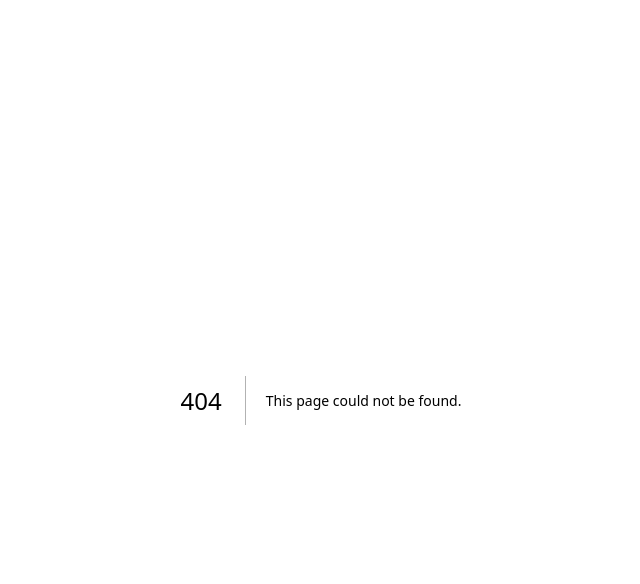
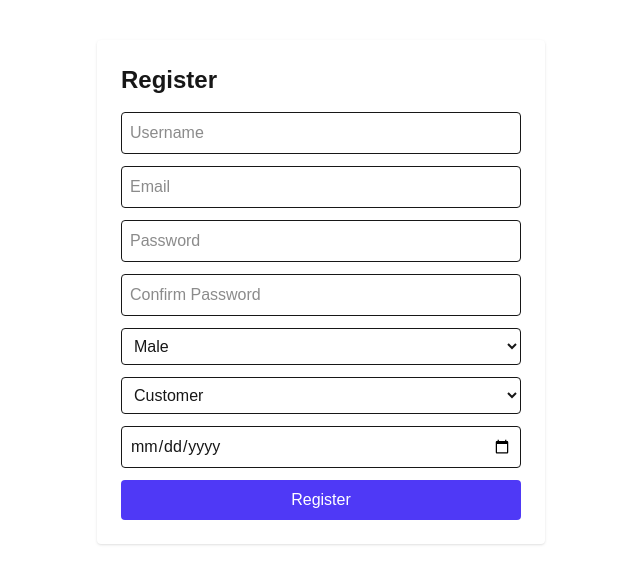
Before and after one commit to pinkfloyed/CartFusion-Online-Shopping-Platform, a Next.js app: page /auth/register in a window 1280 px wide. Before the commit this address had no page. Shown: the top 584 px of the page, without its empty margins (319-959 px from the left). Built offline with nearby package versions, Linux system fonts and the light colour scheme.

Commit message:
feat(auth) : Add RegisterPage with registration form
- Handle username, email, password, gender, role, and DOB

- Validate required fields and password confirmation

- Submit to /api/auth/register and redirect on success

```diff
--- /dev/null
+++ b/src/app/auth/register/page.tsx
@@ -0,0 +1,109 @@
+'use client'
+
+import { useState } from 'react'
+
+export default function RegisterPage() {
+  const [username, setUsername] = useState('')
+  const [email, setEmail] = useState('')
+  const [password, setPassword] = useState('')
+  const [confirmPassword, setConfirmPassword] = useState('')
+  const [gender, setGender] = useState('male')
+  const [role, setRole] = useState('customer')
+  const [dob, setDob] = useState('')
+
+  const onSubmit = async (e: any) => {
+    e.preventDefault()
+
+    // simple validation
+    if (!username || !email || !password || !confirmPassword || !dob) {
+      alert('Please fill all fields')
+      return
+    }
+
+    if (password !== confirmPassword) {
+      alert('Passwords do not match')
+      return
+    }
+
+    const res = await fetch('/api/auth/register', {
+      method: 'POST',
+      headers: { 'Content-Type': 'application/json' },
+      body: JSON.stringify({
+        name: username,
+        email,
+        password,
+        gender,
+        role,
+        dob,
+      }),
+    })
+
+    const data = await res.json()
+    if (data.ok) window.location.href = '/login'
+    else alert(data.error || 'Registration failed')
+  }
+
+  return (
+    <div className="max-w-md mx-auto bg-white p-6 rounded shadow mt-10">
+      <h2 className="text-2xl font-bold mb-4">Register</h2>
+      <form onSubmit={onSubmit} className="space-y-3">
+        <input
+          type="text"
+          value={username}
+          onChange={e => setUsername(e.target.value)}
+          placeholder="Username"
+          className="w-full p-2 border rounded"
+        />
+        <input
+          type="email"
+          value={email}
+          onChange={e => setEmail(e.target.value)}
+          placeholder="Email"
+          className="w-full p-2 border rounded"
+        />
+        <input
+          type="password"
+          value={password}
+          onChange={e => setPassword(e.target.value)}
+          placeholder="Password"
+          className="w-full p-2 border rounded"
+        />
+        <input
+          type="password"
+          value={confirmPassword}
+          onChange={e => setConfirmPassword(e.target.value)}
+          placeholder="Confirm Password"
+          className="w-full p-2 border rounded"
+        />
+        <select
+          value={gender}
+          onChange={e => setGender(e.target.value)}
+          className="w-full p-2 border rounded"
+        >
+          <option value="male">Male</option>
+          <option value="female">Female</option>
+        </select>
+        <select
+          value={role}
+          onChange={e => setRole(e.target.value)}
+          className="w-full p-2 border rounded"
+        >
+          <option value="customer">Customer</option>
+          <option value="admin">Admin</option>
+        </select>
+        <input
+          type="date"
+          value={dob}
+          onChange={e => setDob(e.target.value)}
+          className="w-full p-2 border rounded"
+        />
+        <button
+          type="submit"
+          className="w-full py-2 rounded bg-indigo-600 text-white"
+        >
+          Register
+        </button>
+      </form>
+    </div>
+  )
+}
```
